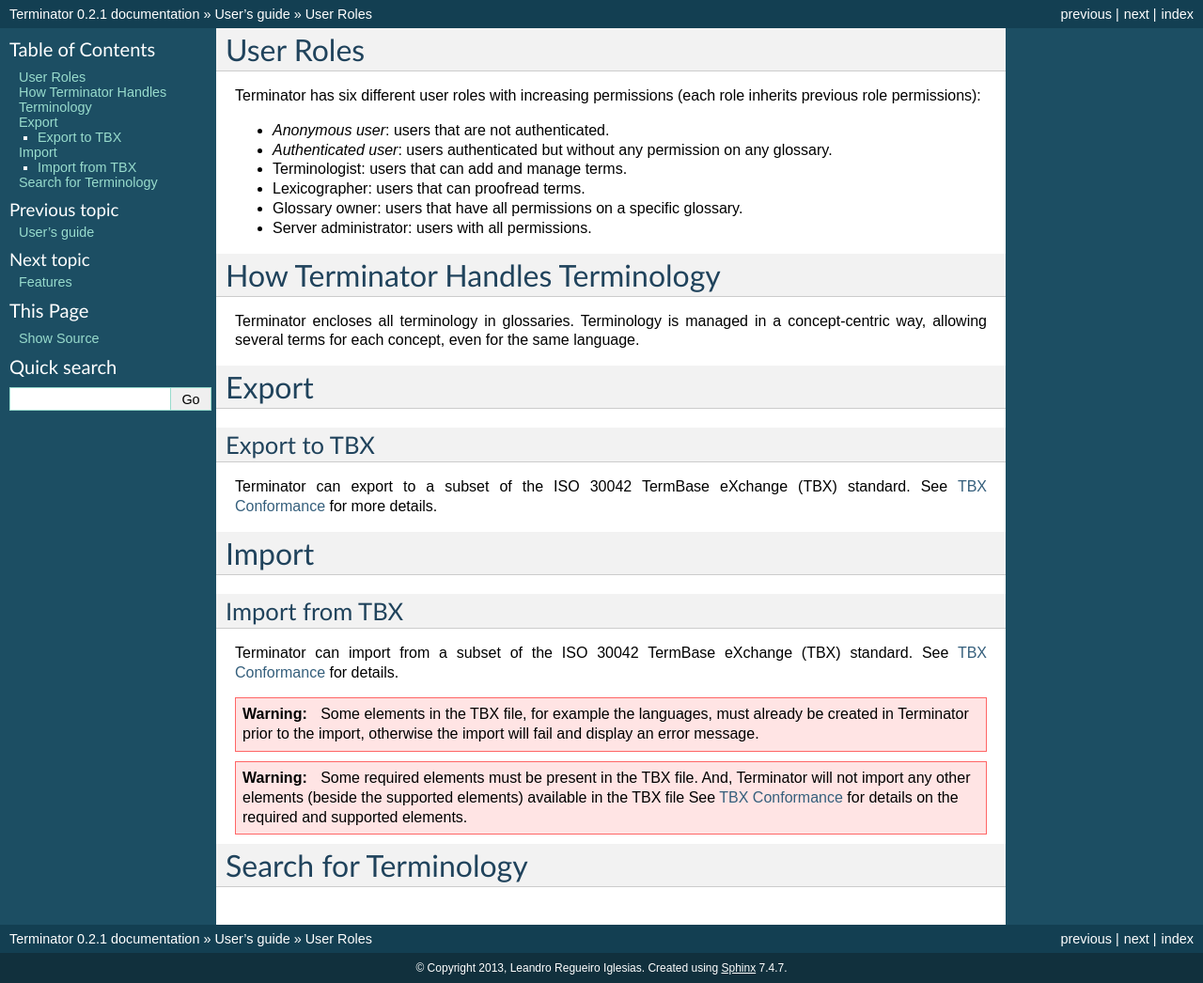
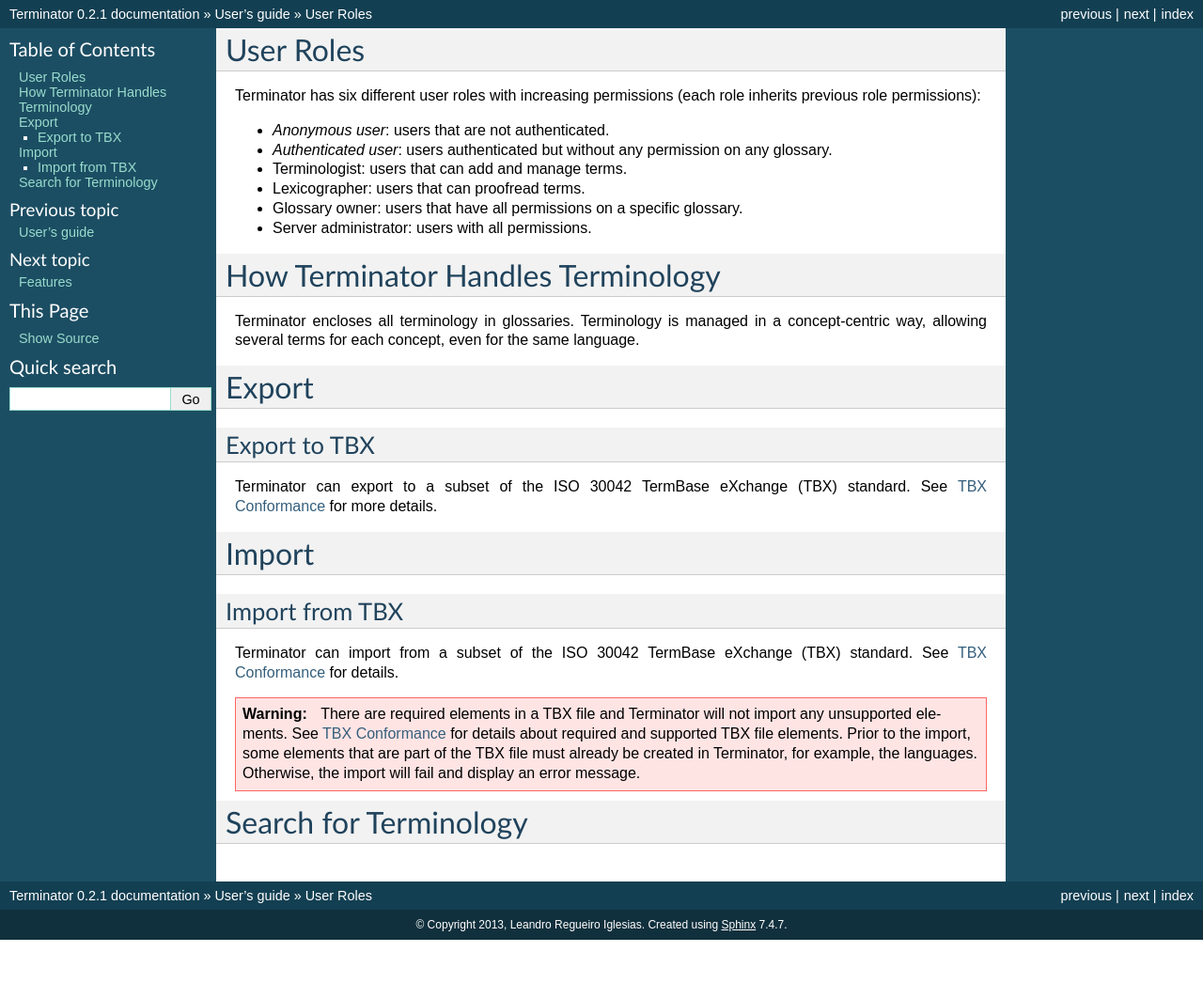
Before and after one commit to translate/terminator, a Sphinx documentation site: the page built from docs/users/getting_started.rst, in a window 1280 px wide. Shown: the whole page at 94% size. Built offline with Sphinx 7.4.7, drawn with Linux system fonts in a browser that asks for light colours; after the commit the page ends 1000 px from its top, so only the background shows below that.

Commit message:
Merge the two warning messages into one

```diff
--- a/docs/users/getting_started.rst
+++ b/docs/users/getting_started.rst
@@ -38,9 +38,7 @@
 Terminator can import from a subset of the ISO 30042 TermBase
 eXchange (TBX) standard. See :ref:`tbx-conformance` for details.
 
-.. warning:: Some elements in the TBX file, for example the languages, must already be created in Terminator prior to the import, otherwise the import will fail and display an error message.
-
-.. warning:: Some required elements must be present in the TBX file. And, Terminator will not import any other elements (beside the supported elements) available in the TBX file See :ref:`tbx-conformance` for details on the required and supported elements.
+.. warning:: There are required elements in a TBX file and Terminator will not import any unsupported elements. See :ref:`tbx-conformance` for details about required and supported TBX file elements. Prior to the import, some elements that are part of the TBX file must already be created in Terminator, for example, the languages. Otherwise, the import will fail and display an error message.
 
 Search for Terminology
 ======================
```
